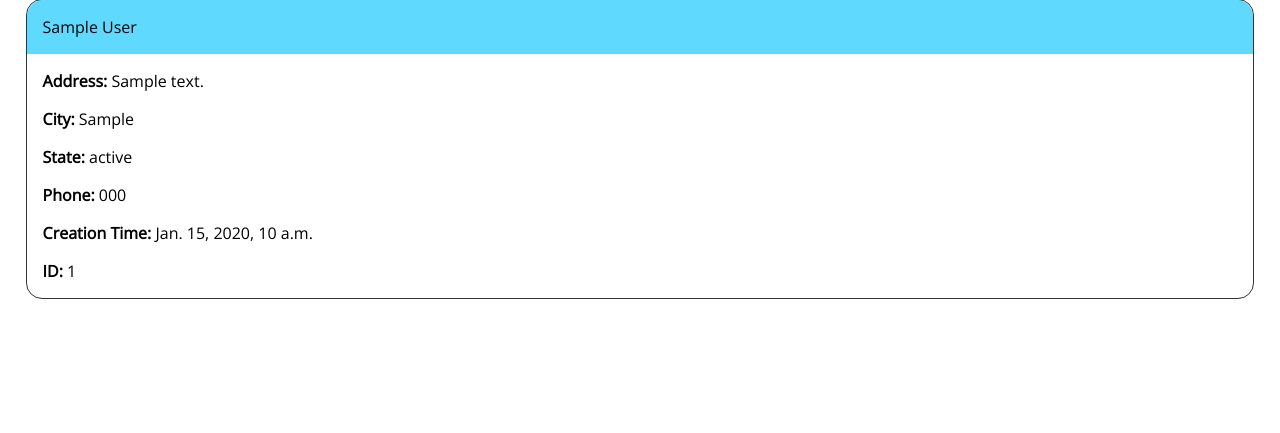
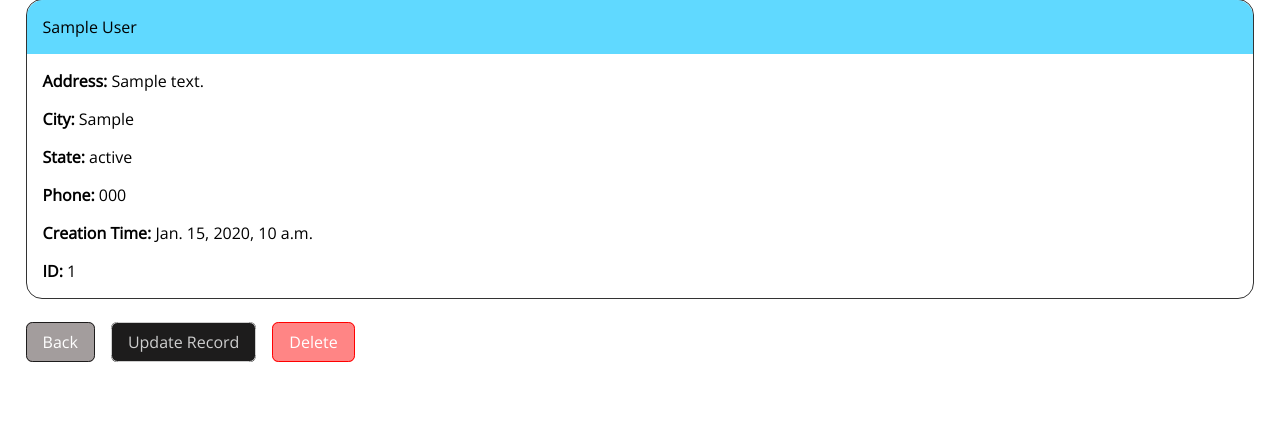
Before and after one commit to joaovitorwitt/django-crm, a Django app: page /record/1 in a window 1280 px wide. Shown: the part 122-555 px from the top of the page. Run offline with Django 4.2, Linux system fonts and the light colour scheme; a user stored in the database is signed in; tables that the repository leaves empty hold one stand-in row (values such as "Sample post").

Commit message:
update styling records

```diff
--- a/dcrm/website/static/styles/styles.css
+++ b/dcrm/website/static/styles/styles.css
@@ -80,6 +80,41 @@ a {
 
 .bold {
     font-weight: bold;
+}
+
+.perform-actions {
+    display: flex;
+    column-gap: 1rem;
+    margin-top: 2rem;
+}
+
+.perform-actions a {
+    padding: .5rem 1rem;
+    cursor: pointer;
+    border-radius: .4rem;
+}
+
+.perform-actions a:hover {
+    background-color: #5196ea0a;
+    color: black;
+}
+
+.back > a {
+    background-color: #a39d9d;
+    color: white;
+    border: 1px solid #1d1c1c;
+}
+
+.update > a {
+    background-color: #1d1c1c;
+    color: #cecece;
+    border: 1px solid #cecece;
+}
+
+.delete > a {
+    background-color: rgba(255, 0, 0, 0.479);
+    color: white;
+    border: 1px solid red;
 }
 
 /* general classes */
--- a/dcrm/website/templates/record.html
+++ b/dcrm/website/templates/record.html
@@ -19,7 +19,17 @@
     </div>
 
     <div class="perform-actions">
+        <div class="btn-wrapper back">
+            <a href="{% url 'website:home' %}">Back</a>
+        </div>
 
+        <div class="btn-wrapper update">
+            <a>Update Record</a>
+        </div>
+
+        <div class="btn-wrapper delete">
+            <a>Delete</button>
+        </div>
     </div>
 </div>
 
```
